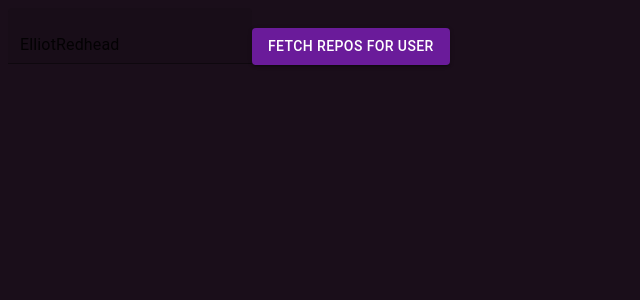
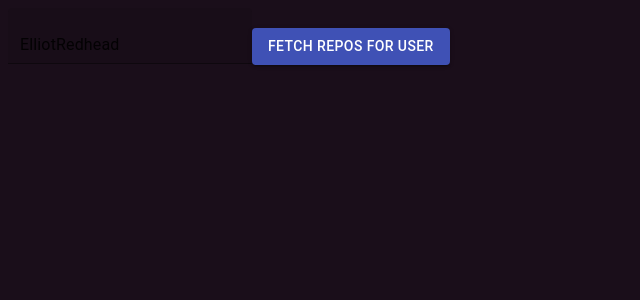
Before and after one commit to ElliotRedhead/GitStats, a React (Create React App) app: page / in a window 1280 px wide. Shown: the top 300 px of the page, without its empty margins (0-640 px from the left). Built offline with nearby package versions, Linux system fonts and the light colour scheme.

Commit message:
Removed custom material UI while testing.

```diff
--- a/src/App.js
+++ b/src/App.js
@@ -1,21 +1,17 @@
 import React from "react";
 import { Route, Switch } from "react-router-dom";
-import { ThemeProvider } from "@material-ui/core/styles";
 import GitCommits from "./components/fetch";
-import DeepPurpleTheme from "./utils/DeepPurpleTheme";
 
 
 const App = () => {
 
   return (
     <>
-      <ThemeProvider theme={DeepPurpleTheme}>
-        <Switch>
-          <Route path={"/"}>
-            <GitCommits />
-          </Route>
-        </Switch>
-      </ThemeProvider>
+      <Switch>
+        <Route path={"/"}>
+          <GitCommits />
+        </Route>
+      </Switch>
     </>
   );
 };
```
